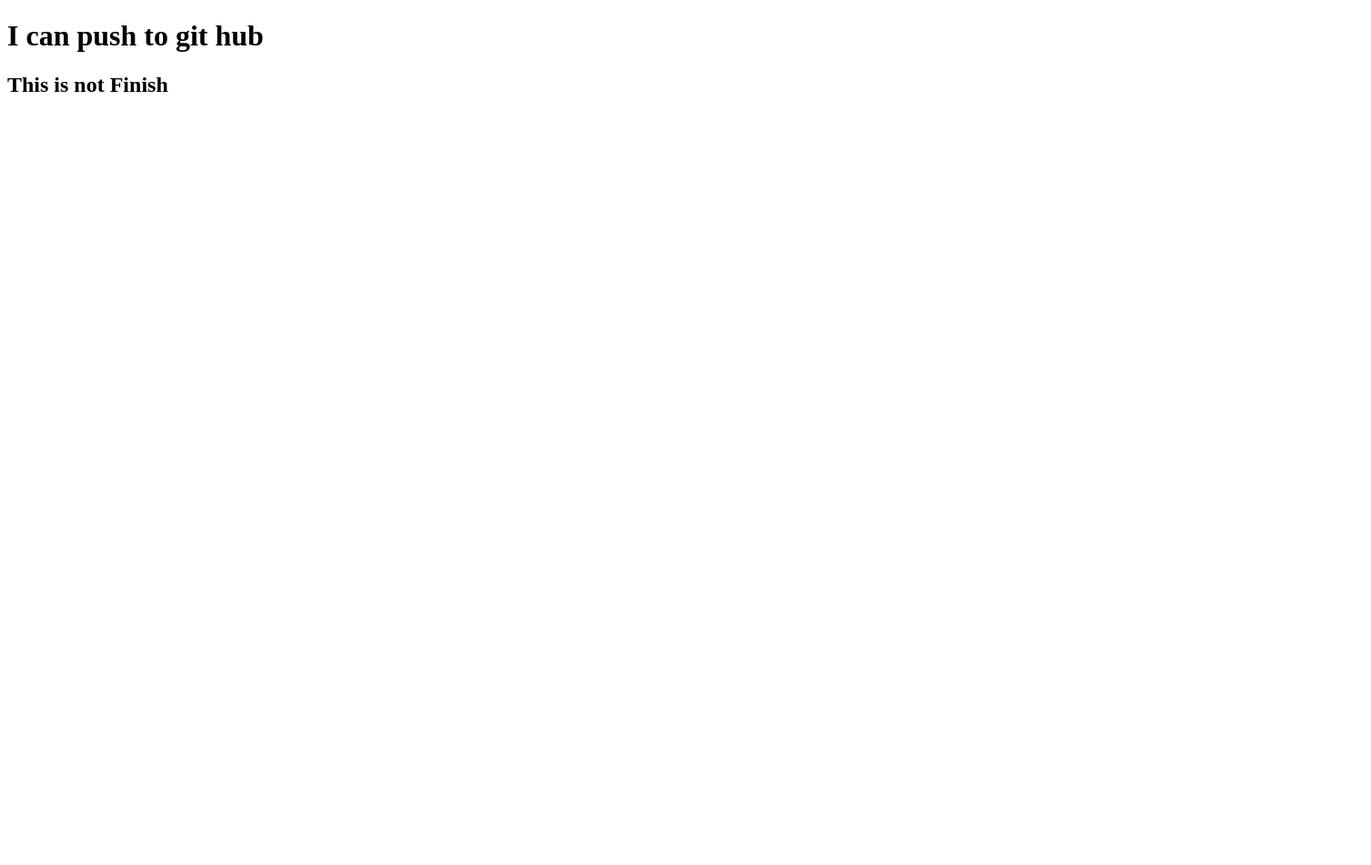
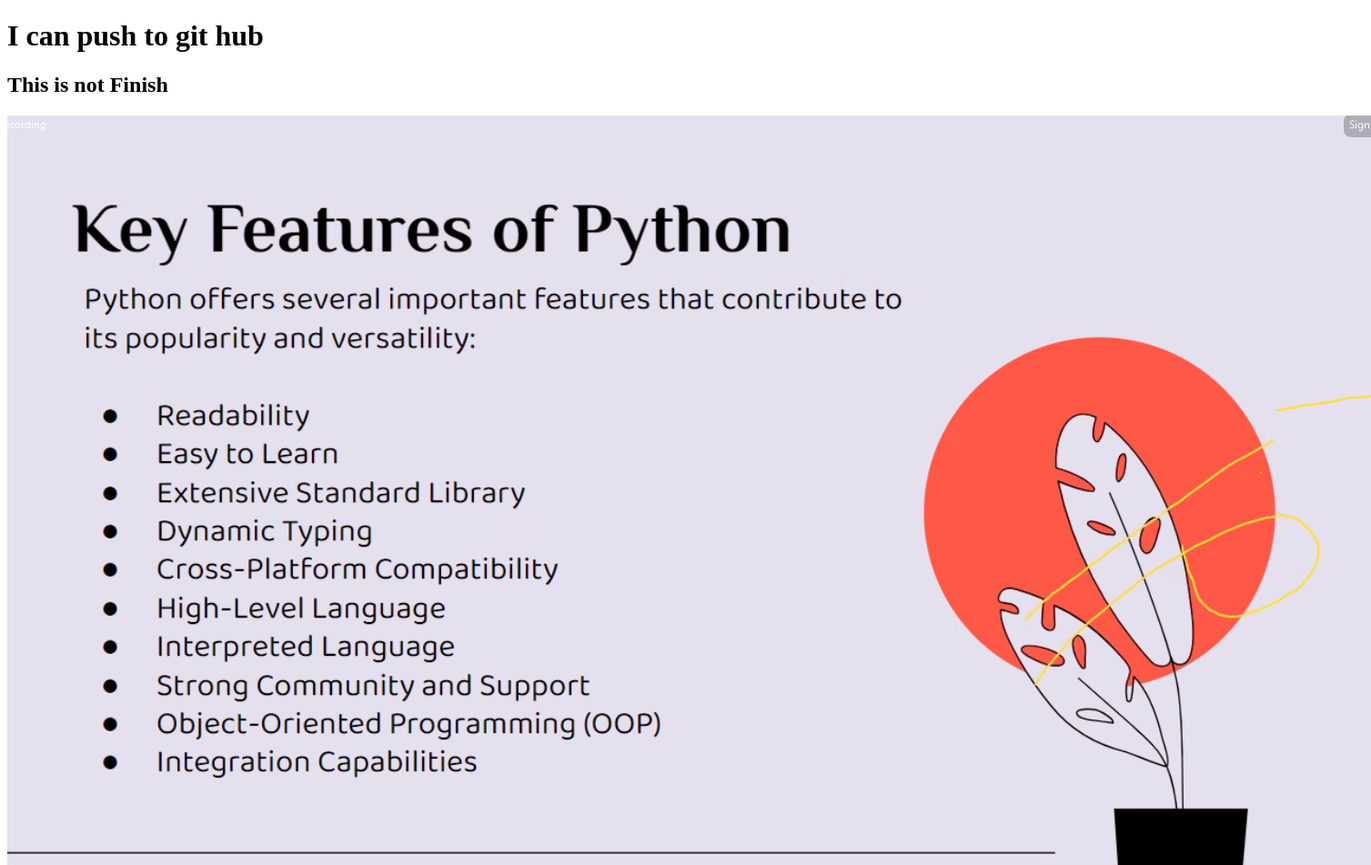
Before and after one commit to moslem009/my-first-repo, a plain HTML site: page index.html in a window 1280 px wide. Shown: the whole page at 91% size, 1507 px wide, since content can reach past the window. Before the commit the page ends 800 px from the top, so only its background shows below. Drawn offline with Linux system fonts and the light colour scheme.

Commit message:
pic commit

```diff
--- a/index.html
+++ b/index.html
@@ -8,6 +8,6 @@
 <body>
    <h1>I can push to git hub</h1>
    <h2>This is not Finish</h2>
-
+    <img src="py1.PNG" alt="">
 </body>
 </html>
```
Also changed, not shown: py1.PNG (added).
